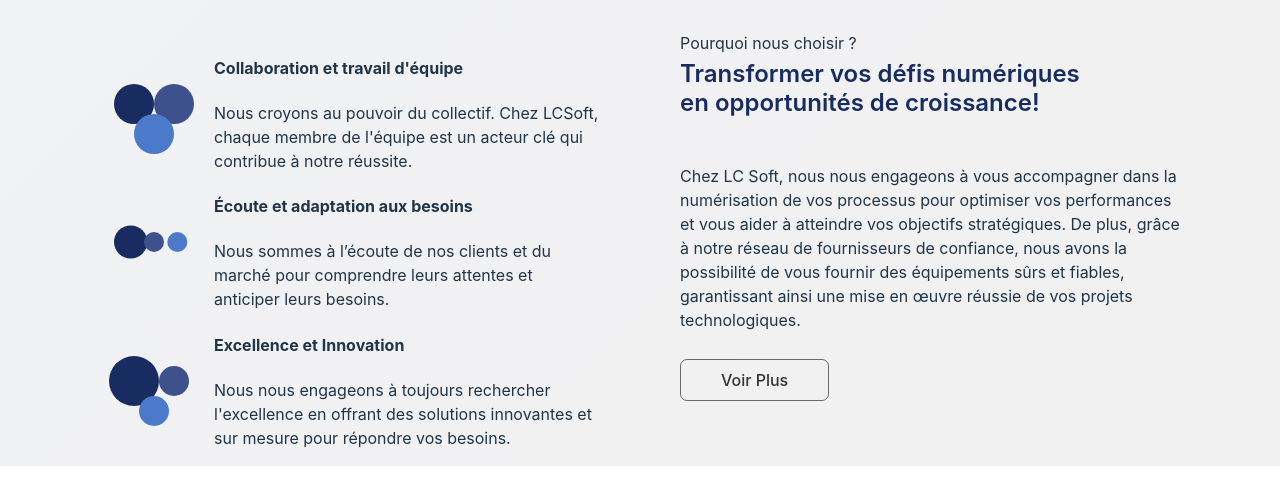
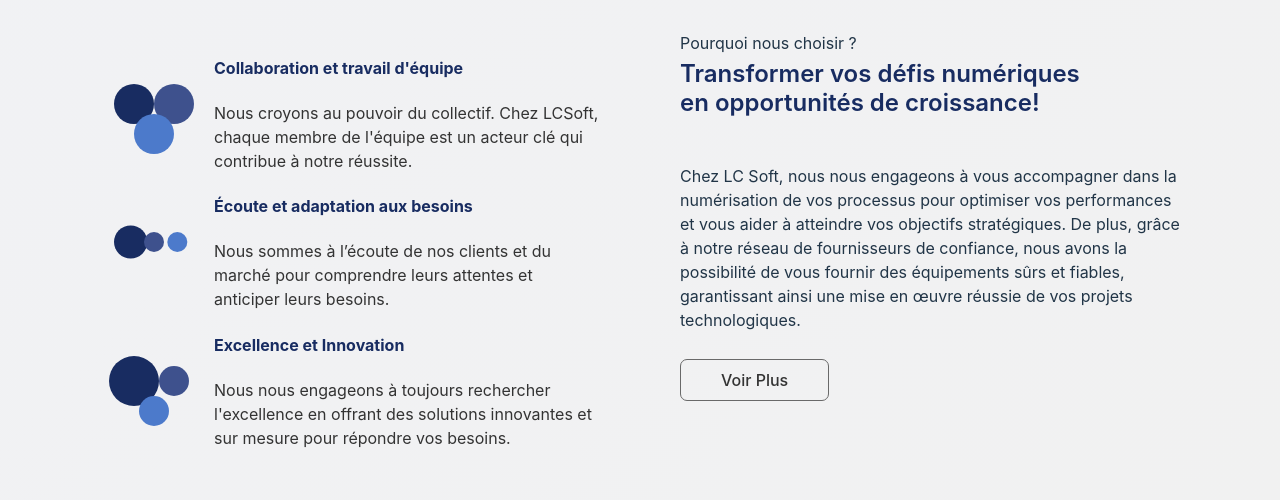
Before and after one commit to Didokapanga/labocongosoft, a React (Vite) app: page / in a window 1280 px wide. Shown: the part 1701-2201 px from the top of the page. Before the commit the page ends 2167 px from the top, so only its background shows below. Built offline with nearby package versions, Linux system fonts and the light colour scheme.

Commit message:
teams components 4

```diff
--- a/src/assets/assets.js
+++ b/src/assets/assets.js
@@ -120,17 +120,17 @@ export const projects = [
 
 export const teams = [
     {
-        image: "/src/assets/animation.svg",
+        image: "./src/assets/animation.svg",
         title: "Collaboration et travail d'équipe",
         desc: "Nous croyons au pouvoir du collectif. Chez LCSoft, chaque membre de l'équipe est un acteur clé qui contribue à notre réussite."
     },
     {
-        image: "/src/assets/animation-3.svg",
+        image: "./src/assets/animation-3.svg",
         title: "Écoute et adaptation aux besoins",
         desc: "Nous sommes à l’écoute de nos clients et du marché pour comprendre leurs attentes et anticiper leurs besoins."
     },
     {
-        image: "/src/assets/animation-2.svg",
+        image: "./src/assets/animation-2.svg",
         title: "Excellence et Innovation",
         desc: "Nous nous engageons à toujours rechercher l'excellence en offrant des solutions innovantes et sur mesure pour répondre vos besoins."
     }
--- a/src/components/Teams/Teams.css
+++ b/src/components/Teams/Teams.css
@@ -15,6 +15,7 @@
     flex-direction: row;
     justify-content: space-between;
     /* margin: 50px 0 30px 0; */
+    margin-bottom: 50px;
     gap: 80px;
 }
 
@@ -58,12 +59,21 @@
 
 .teams-right .title-team h2 {
     font-weight: 600;
+    color: var(--primary);
 }
 
 .team-item-img {
     display: flex;
     align-items: center;
     gap: 10px;
+}
+
+.team-item-img .team-detail h4 {
+    color: var(--primary);
+}
+
+.team-item-img .team-detail .team-item-desc {
+    color: var(--text);
 }
 
 .teams-right li {
```
